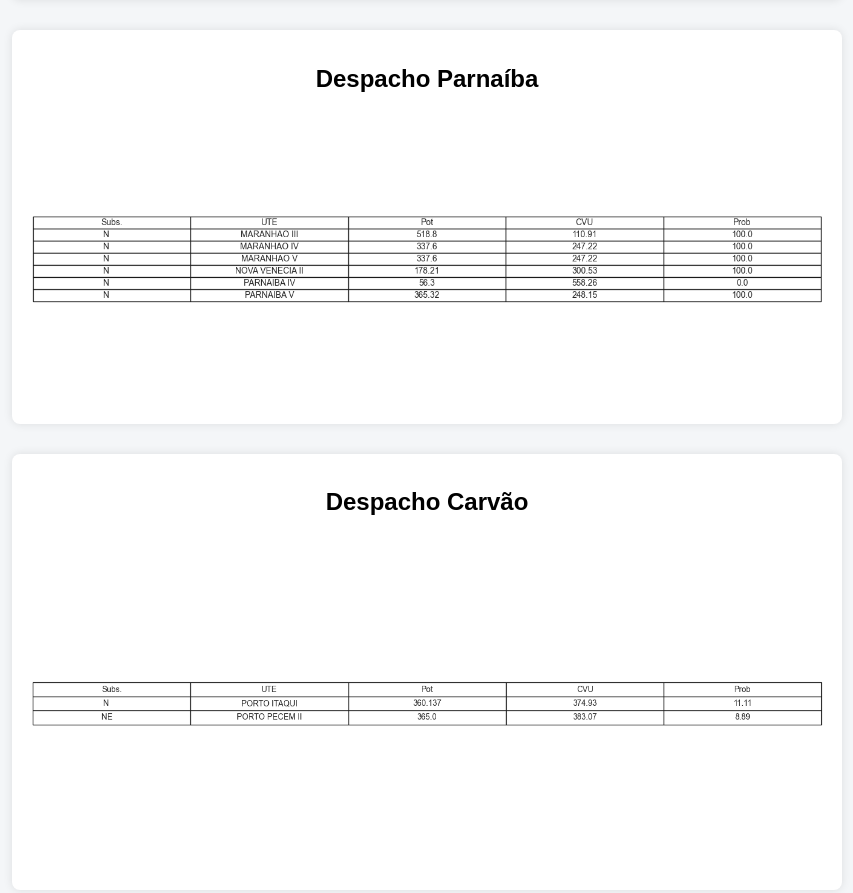
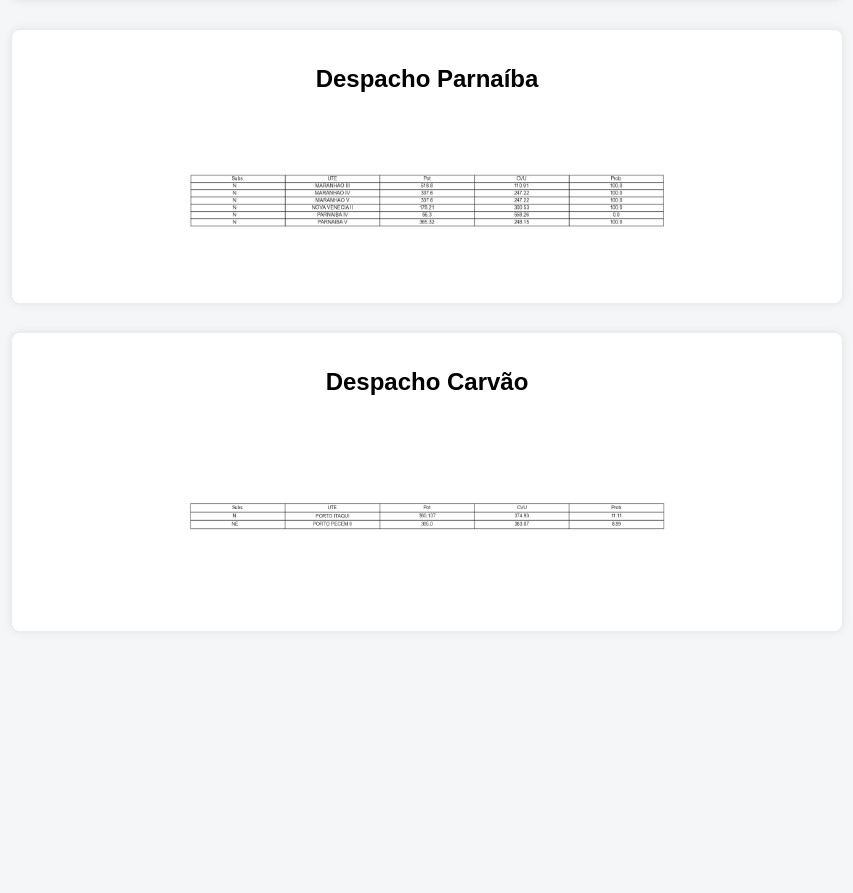
Before and after one commit to thais-alves-carvalho/heatmaps-despacho, a plain HTML site: page index.html in a window 1280 px wide. Shown: the part 1630-2523 px from the top of the page, without its empty margins (213-1066 px from the left). After the commit the page ends 2319 px from the top, so only its background shows below. Drawn offline with Linux system fonts and the light colour scheme.

Commit message:
Update index.html
diminuindo tamanho das figuras

```diff
--- a/index.html
+++ b/index.html
@@ -26,6 +26,11 @@
             height: auto;
             border-radius: 4px;
         }
+        .small-img {
+            width: 60%; /* ou qualquer valor menor que 100% */
+            margin: 0 auto;
+            display: block;
+        }
     </style>
 </head>
 <body>
@@ -43,12 +48,13 @@
 
     <div class="heatmap">
         <h2>Despacho Parnaíba</h2>
-        <img src="parnaiba.png" alt="Heatmap Parnaíba">
+        <img src="parnaiba.png" alt="Heatmap Parnaíba" class="small-img">
     </div>
 
     <div class="heatmap">
         <h2>Despacho Carvão</h2>
-        <img src="carvao.png" alt="Heatmap Carvão">
+        <img src="carvao.png" alt="Heatmap Carvão" class="small-img">
     </div>
+
 </body>
 </html>
```
